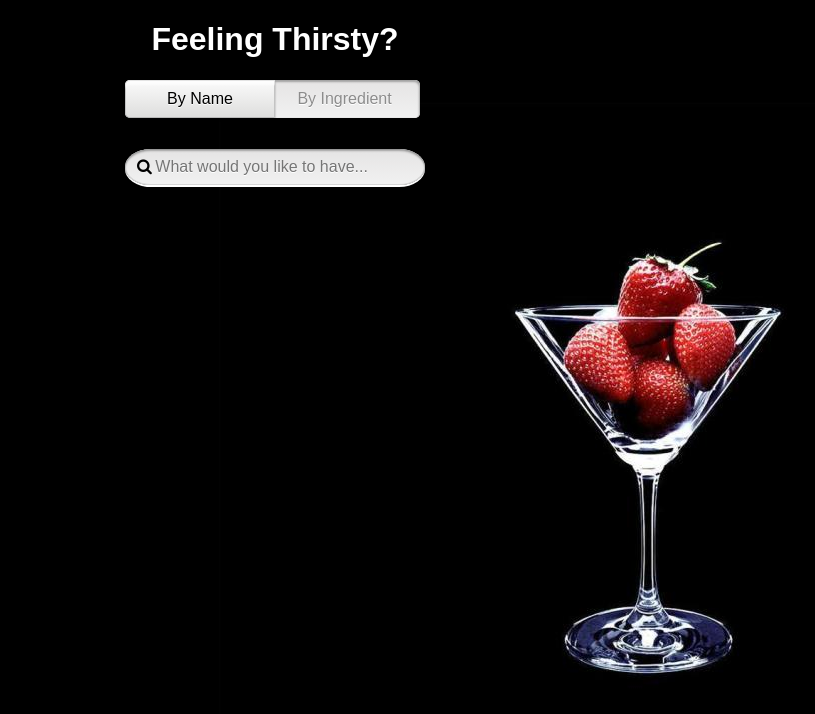
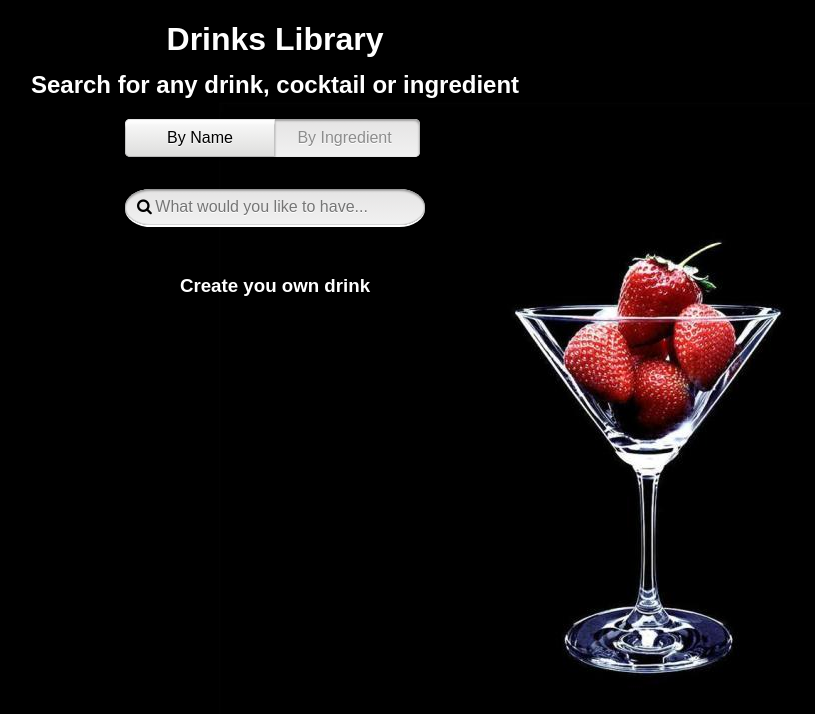
Before and after one commit to shawnlimws/drinks-library, a website: page frontend/index.html in a window 1280 px wide. Shown: the whole page, without its empty margins (365-1180 px from the left). Drawn offline with Linux system fonts and the light colour scheme.

Commit message:
added create

```diff
--- a/frontend/app.css
+++ b/frontend/app.css
@@ -10,7 +10,14 @@ body {
    align-items: center;
    align-content: center;
    justify-content: center;
-   background: url('../assets/background.jpg')
+   background: url('../assets/background.jpg');
+   text-align: center;
+}
+h1 {
+  margin-bottom: 1%;
+}
+h2 {
+  margin-top: 0;
 }
 
 section {
@@ -98,3 +105,8 @@ input[type="search"] {
    background: -ms-linear-gradient(top, #e5e4e4 1%,#f1f1f1 100%);
    background: linear-gradient(to bottom, #e5e4e4 1%,#f1f1f1 100%);
 }
+
+footer {
+  display: flex;
+  align-items: flex-end;
+}
--- a/frontend/index.html
+++ b/frontend/index.html
@@ -9,7 +9,8 @@
     <title>Drinks Library</title>
   </head>
   <body>
-    <h1>Feeling Thirsty?</h1>
+    <h1>Drinks Library</h1>
+    <h2>Search for any drink, cocktail or ingredient</h2>
     <section>
       <div class="wrap">
          <input type="radio" id="popular" name="sort" /><label for="popular">By Name</label>
@@ -19,5 +20,8 @@
          <i class="fa fa-search"></i><input type="search" placeholder="What would you like to have..." />
       </div>
    </section>
+   <footer>
+     <h3>Create you own drink</h3>
+   </footer>
   </body>
 </html>
```
